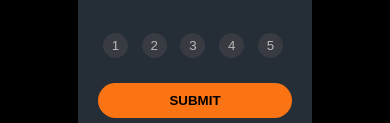
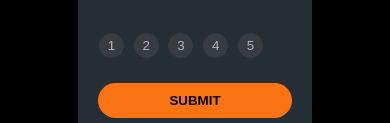
Before and after one commit to VismayaSKumar/Interactive-rating-page, a plain HTML site: page index.html in a window 390 px wide. Shown: the part 466-589 px from the top of the page. Drawn offline with Linux system fonts and the light colour scheme.

Commit message:
edit mobile page

```diff
--- a/style.css
+++ b/style.css
@@ -116,7 +116,7 @@ button:hover{
         padding: 20px;
     }
     .ratings button {
-        margin-left:5px;
+        margin-left:1px;
         height: 25px;
         width: 25px;
     }
```
